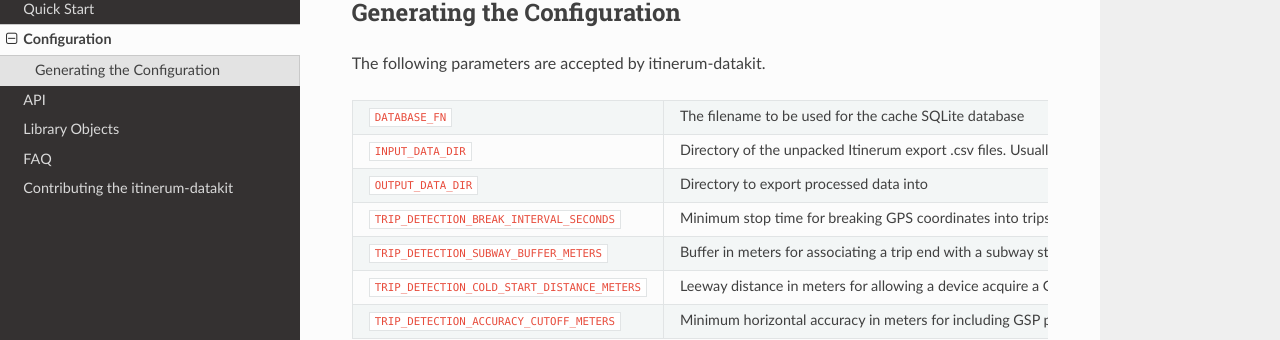
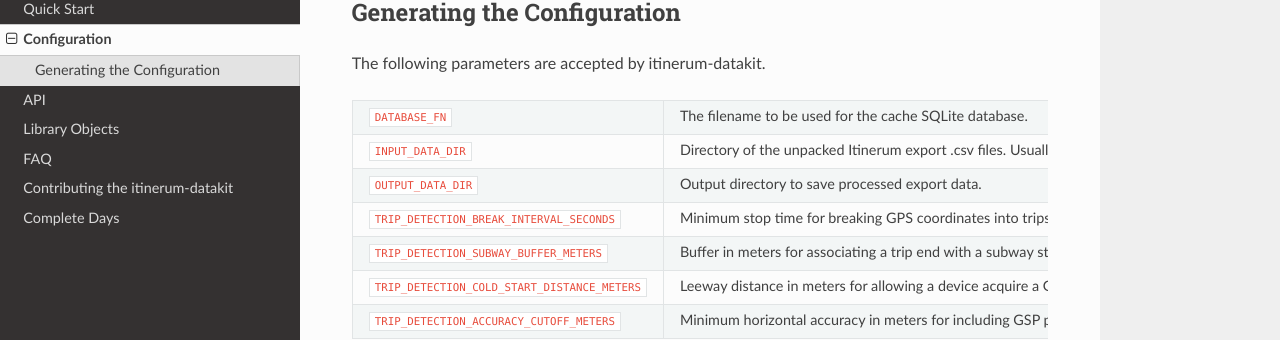
Before and after one commit to TRIP-Lab/itinerum-tripkit, a Sphinx documentation site: the page built from docs/usage/config.rst, in a window 1280 px wide. Shown: the part 261-601 px from the top of the page. Built offline with Sphinx 7.4.7 and the Read the Docs theme 2.0.0, drawn with Linux system fonts in a browser that asks for light colours.

Commit message:
Disabled inactivity distance from complete days (see note within process script); changed output date label from `date_UTC` to `date` since output date is local to given timezone; added documentation for complete days process

```diff
--- a/docs/index.rst
+++ b/docs/index.rst
@@ -25,6 +25,7 @@
    usage/objects
    usage/faq
    contributing/style_guide
+   outputs/complete_days
 
 
 Indices and tables
--- a/docs/usage/config.rst
+++ b/docs/usage/config.rst
@@ -15,17 +15,17 @@
 
 .. tabularcolumns:: |p{6.5cm}|p{8.5cm}|
 
-============================================= ==============================================
+============================================= ===============================================
 ``DATABASE_FN``                               The filename to be used for the cache
-                                              SQLite database
+                                              SQLite database.
 ``INPUT_DATA_DIR``                            Directory of the unpacked Itinerum
                                               export .csv files. Usually a subdirectory
                                               of the ``./input`` directory.
-``OUTPUT_DATA_DIR``                           Directory to export processed data into
+``OUTPUT_DATA_DIR``                           Output directory to save processed export data.
 ``TRIP_DETECTION_BREAK_INTERVAL_SECONDS``     Minimum stop time for breaking GPS coordinates
-                                              into trips
+                                              into trips.
 ``TRIP_DETECTION_SUBWAY_BUFFER_METERS``       Buffer in meters for associating a trip end
-                                              with a subway station entrance
+                                              with a subway station entrance.
 ``TRIP_DETECTION_COLD_START_DISTANCE_METERS`` Leeway distance in meters for allowing a
                                               device acquire a GPS fix before inferring that
                                               an intemediary trip with missing data has
@@ -35,4 +35,4 @@
                                               algorithms. Greater values indicate worse
                                               accuracy; generally 30-50 is deemed an
                                               acceptable range.
-============================================= ==============================================
+============================================= ===============================================
```
Also changed, not shown: docs/outputs/complete_days.rst (added, +31 -0 lines), 4 other files.
